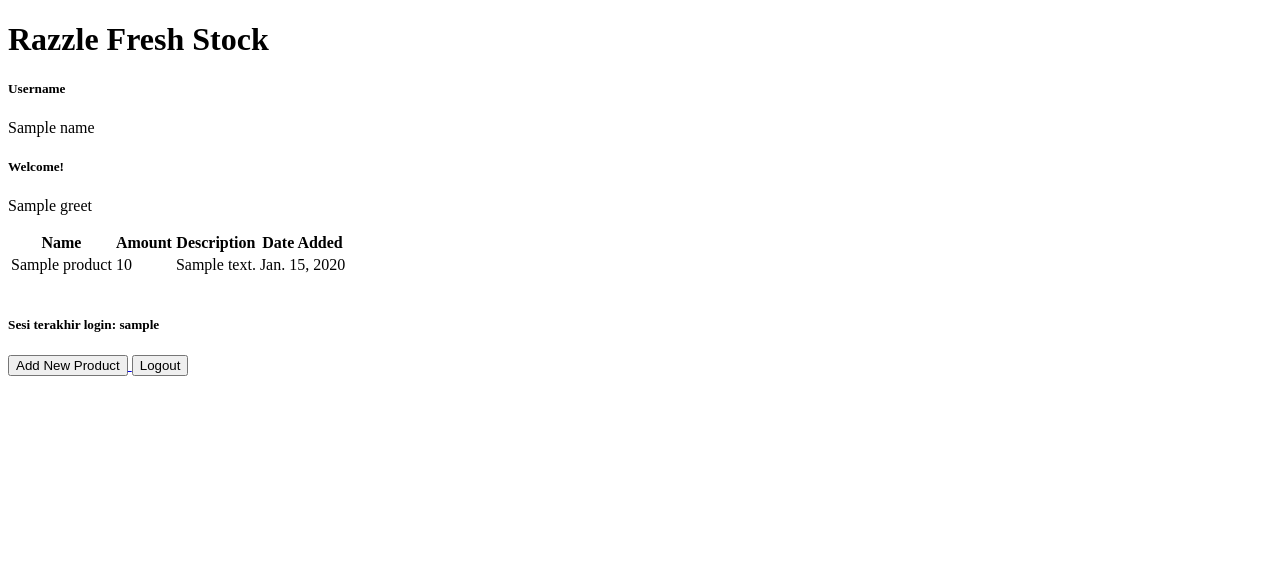
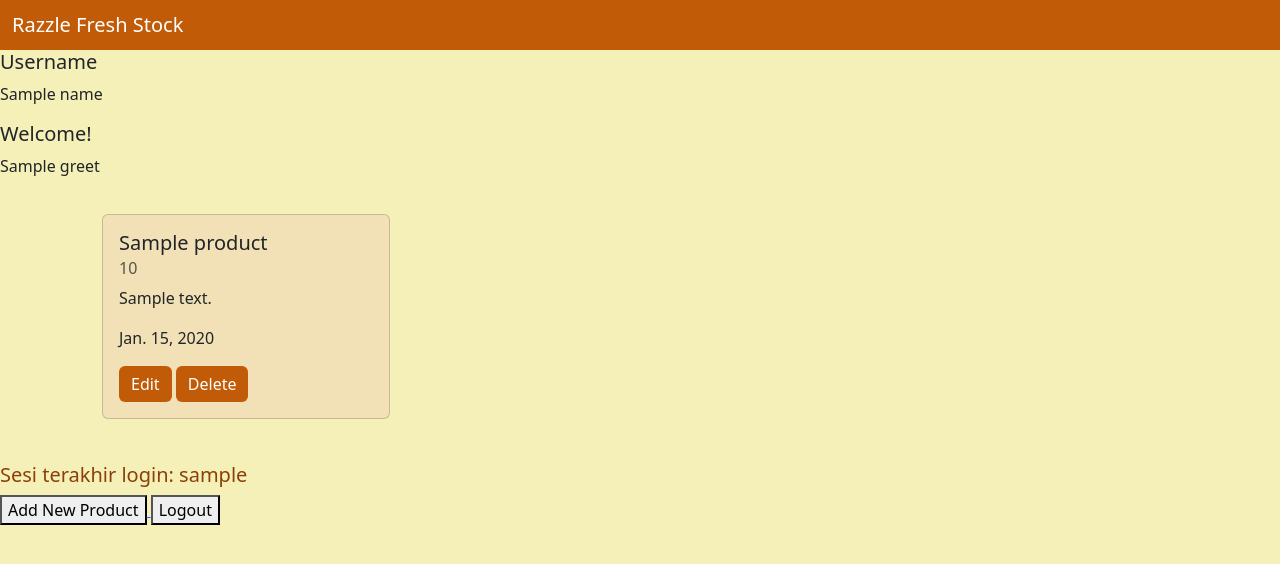
Before and after one commit to astrialyanda/razzle-fresh-stock, a Django app: template main/templates/main.html in a window 1280 px wide. Shown: the top 564 px of the page. Run offline with Django 4.2, Linux system fonts and the light colour scheme; tables that the repository leaves empty hold one stand-in row (Sample ...); the template is opened without the code that fills it: values named after a table or form of the project are taken from there, most other values are stand-ins (such as "Sample title", 1, 10 or a date in 2020).

Commit message:
done tugas 5

```diff
--- a/main/templates/main.html
+++ b/main/templates/main.html
@@ -1,7 +1,13 @@
 {% extends 'base.html' %}
 
+
 {% block content %}
-    <h1>Razzle Fresh Stock</h1>
+<body style="background-color: #f5f0b8;">
+    <nav class="navbar navbar-dark" style = "background-color: #c25b08;">
+        <div class="container-fluid">
+            <span class="navbar-brand mb-0 h1" style = "color: white;">Razzle Fresh Stock</span>
+        </div>
+    </nav>
 
     <h5>Username</h5>
     <p>{{name}}</p>
@@ -9,29 +15,30 @@
     <h5>Welcome! </h5>
     <p>{{greet}}</p>
 
-<table>
-    <tr>
-        <th>Name</th>
-        <th>Amount</th>
-        <th>Description</th>
-        <th>Date Added</th>
-    </tr>
-
     {% comment %} Berikut cara memperlihatkan data produk di bawah baris ini {% endcomment %}
 
-    {% for product in products %}
-        <tr>
-            <td>{{product.name}}</td>
-            <td>{{product.amount}}</td>
-            <td>{{product.description}}</td>
-            <td>{{product.date_added}}</td>
-        </tr>
-    {% endfor %}
-</table>
+    <div class="container">
+        <div class="row">
+            {% for product in products %}
+            <div class="col-md-4">
+                <div class="card" style="width: 18rem; background-color: #f2e0b6; margin: 20px">
+                    <div class="card-body">
+                        <h5 class="card-title">{{product.name}}</h5>
+                        <h6 class="card-subtitle mb-2 text-body-secondary">{{product.amount}}</h6>
+                        <p class="card-text">{{product.description}}</p>
+                        <p class="card-text">{{product.date_added}}</p>
+                        <a href="{% url 'main:edit_product' product.pk %}" class = "btn btn-primary" style="background-color: #c25b08; border: 0">Edit</a>
+                        <a href="{% url 'main:delete_product' product.pk %}" class = "btn btn-primary" style="background-color: #c25b08; border: 0">Delete</a>
+                    </div>
+                </div>
+            </div>
+            {% endfor %}
+        </div>
+    </div>
 
 <br />
 
-<h5>Sesi terakhir login: {{ last_login }}</h5>
+<h5 style="color:#8a4008">Sesi terakhir login: {{ last_login }}</h5>
 
 <a href="{% url 'main:create_product' %}">
     <button>
@@ -44,4 +51,5 @@
         Logout
     </button>
 </a>
+</body>
 {% endblock content %}
--- a/main/urls.py
+++ b/main/urls.py
@@ -1,6 +1,6 @@
 from django.urls import path
 from main.views import show_main
-from main.views import show_main, create_product, show_xml, show_json, show_xml_by_id, show_json_by_id, register, login_user, logout_user
+from main.views import show_main, create_product, show_xml, show_json, show_xml_by_id, show_json_by_id, register, login_user, logout_user, edit_product, delete_product
 
 app_name = 'main'
 
@@ -14,4 +14,6 @@ urlpatterns = [
     path('register/', register, name='register'),
     path('login/', login_user, name='login'),
     path('logout/', logout_user, name='logout'),
+    path('edit-product/<int:id>', edit_product, name='edit_product'),
+    path('delete/<int:id>', delete_product, name='delete_product'),
 ]
--- a/templates/base.html
+++ b/templates/base.html
@@ -9,6 +9,10 @@
         />
         {% block meta %}
         {% endblock meta %}
+        <link href="https://cdn.jsdelivr.net/npm/bootstrap@5.3.2/dist/css/bootstrap.min.css" rel="stylesheet" integrity="sha384-T3c6CoIi6uLrA9TneNEoa7RxnatzjcDSCmG1MXxSR1GAsXEV/Dwwykc2MPK8M2HN" crossorigin="anonymous">
+        <script src="https://code.jquery.com/jquery-3.6.0.min.js" integrity="sha384-KyZXEAg3QhqLMpG8r+J4jsl5c9zdLKaUk5Ae5f5b1bw6AUn5f5v8FZJoMxm6f5cH1" crossorigin="anonymous"></script>
+        <script src="https://cdn.jsdelivr.net/npm/@popperjs/core@2.11.8/dist/umd/popper.min.js" integrity="sha384-I7E8VVD/ismYTF4hNIPjVp/Zjvgyol6VFvRkX/vR+Vc4jQkC+hVqc2pM8ODewa9r" crossorigin="anonymous"></script>
+        <script src="https://cdn.jsdelivr.net/npm/bootstrap@5.3.2/dist/js/bootstrap.min.js" integrity="sha384-BBtl+eGJRgqQAUMxJ7pMwbEyER4l1g+O15P+16Ep7Q9Q+zqX6gSbd85u4mG4QzX+" crossorigin="anonymous"></script>
     </head>
 
     <body>
```
Also changed, not shown: main/templates/edit_product.html (added, +22 -0 lines), main/templates/login.html (+13 -8 lines), main/views.py (+23 -0 lines), templates/register.html (+9 -2 lines), README.md.
